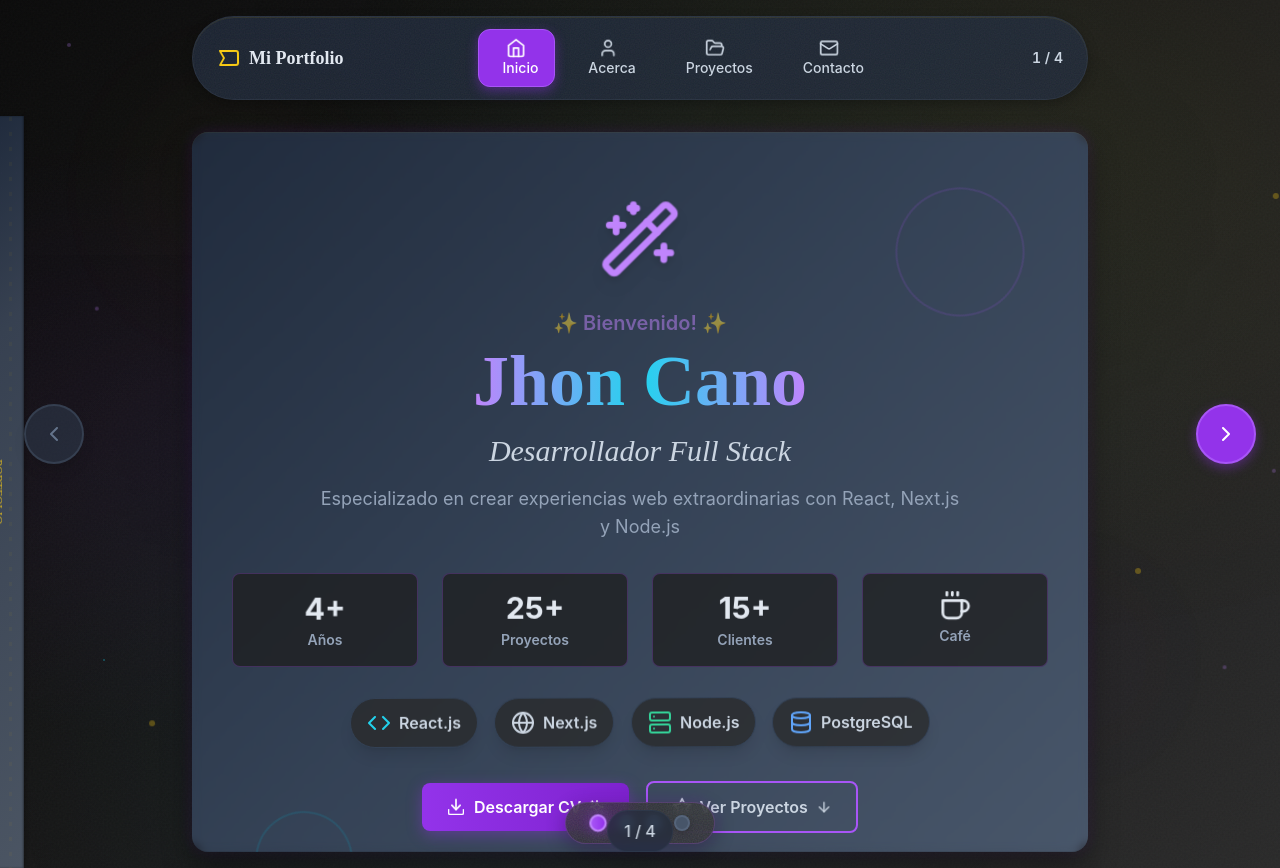
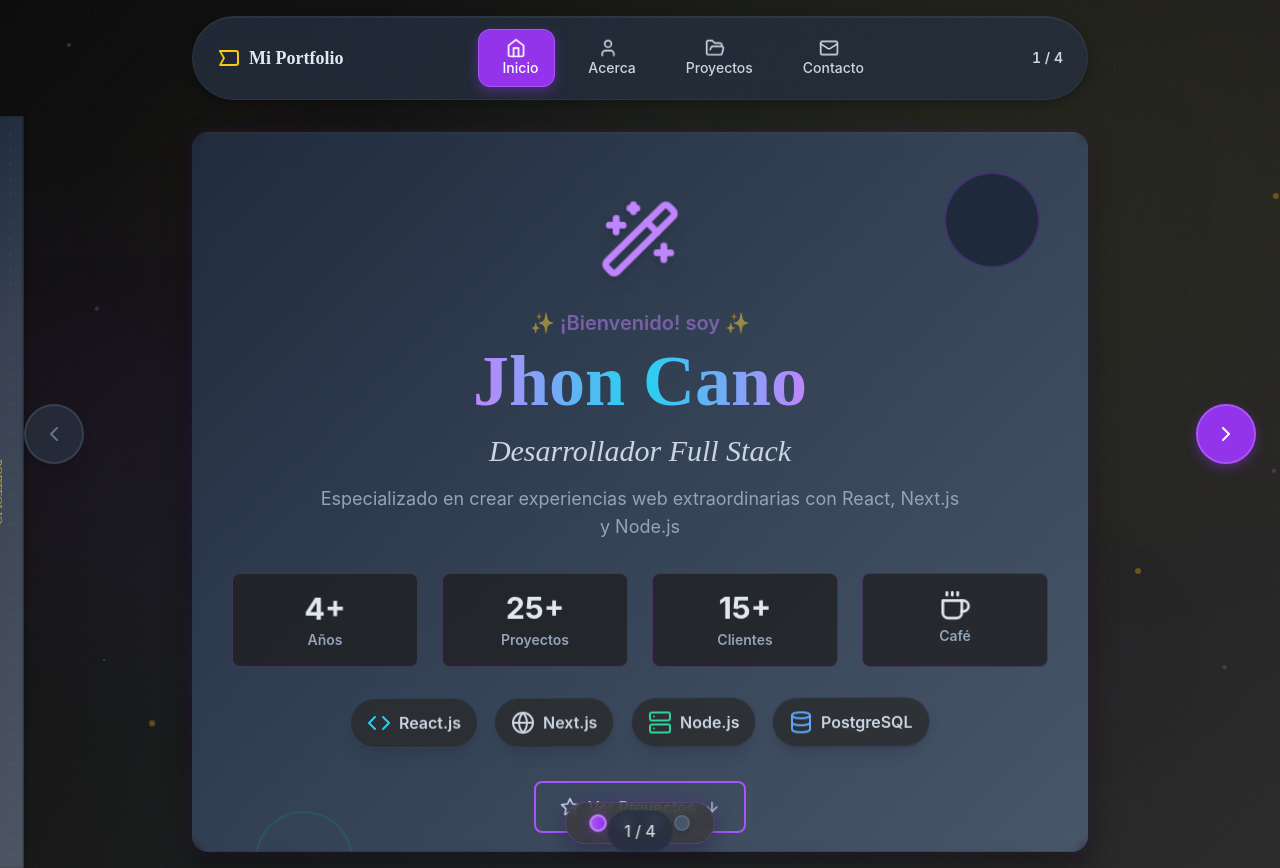
Before and after one commit to Napolesllll/mi-portfolio, a React (Create React App) app: page / in a window 1280 px wide. Built offline with nearby package versions, Linux system fonts and the light colour scheme.

Commit message:
nueva implementacion

```diff
--- a/src/assets/data/portfolioData.js
+++ b/src/assets/data/portfolioData.js
@@ -4,13 +4,13 @@ const portfolioData = {
     title: "Desarrollador Full Stack",
     description: "Especializado en crear experiencias web extraordinarias con React, Next.js y Node.js",
     location: "Medellín, Colombia",
-    email: "jhon@example.com",
-    phone: "+57 123 456 7890",
+    email: "canojhon148@gmail.com",
+    phone: "+57 324 534 0651",
     website: "https://jhon-portfolio.com",
     resume: "https://example.com/cv.pdf"
   },
   social: {
-    github: "https://github.com/jhoncano",
+    github: "https://github.com/Napolesllll",
     linkedin: "https://linkedin.com/in/jhoncano",
     twitter: "https://twitter.com/jhoncano"
   },
--- a/src/components/WelcomeScreen.jsx
+++ b/src/components/WelcomeScreen.jsx
@@ -68,7 +68,7 @@ const WelcomeScreen = ({ show }) => {
             animate="visible"
             className="text-3xl md:text-5xl font-bold mt-6 bg-gradient-to-r from-purple-400 to-cyan-300 bg-clip-text text-transparent"
           >
-            Bienvenido 🚀
+            Bienvenido a mi Portfolio 🚀
           </motion.h1>
 
           <motion.p
--- a/src/components/layout/BookContainer/BookContainer.jsx
+++ b/src/components/layout/BookContainer/BookContainer.jsx
@@ -70,6 +70,9 @@ const BookContainer = () => {
     []
   );
 
+  // Detectamos si estamos en HomePage para pasar goToProjects
+  const isHomePage = CurrentPageComponent === HomePage;
+
   return (
     <div
       className="min-h-screen relative overflow-hidden"
@@ -99,7 +102,14 @@ const BookContainer = () => {
             getAnimationConfig={getAnimationConfig}
             pages={pages}
             portfolioData={portfolioData}
-            CurrentPageComponent={CurrentPageComponent}
+            // Pasamos goToProjects SOLO si es HomePage
+            CurrentPageComponent={(props) => (
+              <CurrentPageComponent
+                {...props}
+                data={portfolioData}
+                goToProjects={isHomePage ? () => goToPage(2) : undefined}
+              />
+            )}
             pageVariants={pageVariants}
             mobilePageVariants={mobilePageVariants}
           />
--- a/src/components/pages/ContactPage.jsx
+++ b/src/components/pages/ContactPage.jsx
@@ -71,8 +71,8 @@ const ContactPage = ({ data }) => {
     {
       icon: Github,
       name: 'GitHub',
-      username: '@tu-usuario',
-      url: social?.github || 'https://github.com/tu-usuario',
+      username: '@Napolesllll',
+      url: social?.github || 'https://github.com/Napolesllll',
       color: 'bg-slate-700 hover:bg-slate-600',
       description: 'Explora mis repositorios'
     },
@@ -96,7 +96,7 @@ const ContactPage = ({ data }) => {
       icon: Globe,
       name: 'Portfolio',
       username: 'mi-portfolio.com',
-      url: personal?.website || 'https://tu-portfolio.com',
+      url: 'https://mi-portfolio-jhon-cano.vercel.app',
       color: 'bg-emerald-600 hover:bg-emerald-700',
       description: 'Mi sitio web personal'
     }
--- a/src/components/pages/HomePage.jsx
+++ b/src/components/pages/HomePage.jsx
@@ -1,4 +1,4 @@
-import React, { memo, useMemo, useCallback } from 'react';
+import React, { memo, useMemo } from 'react';
 import { motion } from 'framer-motion';
 import {
   Wand2,
@@ -6,14 +6,12 @@ import {
   Globe,
   Server,
   Database,
-  Sparkles,
   Star,
-  Download,
   ArrowDown,
   Coffee
 } from 'lucide-react';
 
-const HomePage = memo(({ data }) => {
+const HomePage = memo(({ data, goToProjects }) => {
   const { personal, stats } = data || {};
 
   // Animaciones
@@ -49,16 +47,6 @@ const HomePage = memo(({ data }) => {
     { icon: Database, name: "PostgreSQL", color: "text-blue-400" }
   ], []);
 
-  const handleDownloadCV = useCallback(() => {
-    if (personal?.resume) {
-      window.open(personal.resume, '_blank');
-    }
-  }, [personal?.resume]);
-
-  const handleViewProjects = useCallback(() => {
-    console.log('Navigate to projects');
-  }, []);
-
   // Cards
   const StatCard = memo(({ value, label, delay = 0, icon: IconComponent }) => (
     <div className="backdrop-blur-sm p-2 sm:p-3 md:p-4 rounded-lg border border-purple-500/25 bg-[rgba(30,30,30,0.75)]">
@@ -91,11 +79,19 @@ const HomePage = memo(({ data }) => {
     <div className="min-h-screen flex flex-col justify-center items-center relative overflow-hidden px-3 sm:px-4 py-6">
       {/* Decoraciones */}
       <div className="absolute inset-0 pointer-events-none">
-        <motion.div
-          className="absolute top-10 right-10 w-16 h-16 sm:w-24 sm:h-24 md:w-32 md:h-32 border-2 border-purple-500/15 rounded-full"
-          animate={{ rotate: 360, scale: [1, 1.05, 1] }}
-          transition={{ duration: 20, repeat: Infinity, ease: "linear" }}
-        />
+        {/* Foto arriba derecha */}
+        <div className="absolute top-6 right-6 w-16 h-16 sm:w-20 sm:h-20 md:w-24 md:h-24 rounded-full border-2 border-purple-500/25 overflow-hidden bg-slate-800">
+          {/* Aquí irá tu foto */}
+          {personal?.photo && (
+            <img
+              src={personal.photo}
+              alt="Foto personal"
+              className="w-full h-full object-cover"
+            />
+          )}
+        </div>
+
+        {/* Círculos decorativos */}
         <motion.div
           className="absolute bottom-10 left-10 w-12 h-12 sm:w-16 sm:h-16 md:w-24 md:h-24 border-2 border-cyan-500/15 rounded-full"
           animate={{ rotate: -360, scale: [1, 1.1, 1] }}
@@ -121,10 +117,12 @@ const HomePage = memo(({ data }) => {
           </motion.div>
         </motion.div>
 
+        {/* Saludo con nombre */}
         <motion.p variants={itemVariants} className="text-purple-400 text-sm sm:text-lg md:text-xl font-semibold mb-2 animate-pulse">
-          ✨ Bienvenido! ✨
+          ✨ ¡Bienvenido! soy ✨
         </motion.p>
 
+        {/* Nombre grande */}
         <motion.h1
           variants={itemVariants}
           className="text-3xl sm:text-4xl md:text-6xl lg:text-7xl font-bold mb-2 md:mb-4 font-serif relative px-2"
@@ -134,6 +132,7 @@ const HomePage = memo(({ data }) => {
           </span>
         </motion.h1>
 
+        {/* Subtítulo */}
         <motion.h2 variants={itemVariants} className="text-base sm:text-xl md:text-2xl lg:text-3xl text-slate-300 mb-3 sm:mb-4 font-serif italic">
           {personal?.title || "Mago del Desarrollo Full Stack"}
         </motion.h2>
@@ -157,21 +156,10 @@ const HomePage = memo(({ data }) => {
           ))}
         </motion.div>
 
-        {/* Botones */}
+        {/* Botón Ver Proyectos */}
         <motion.div variants={itemVariants} className="flex flex-col sm:flex-row gap-2 sm:gap-3 md:gap-4 justify-center items-center">
           <motion.button
-            onClick={handleDownloadCV}
-            className="magic-button group w-full sm:w-auto"
-            whileHover={{ scale: 1.03 }}
-            whileTap={{ scale: 0.98 }}
-          >
-            <Download className="w-4 h-4 sm:w-5 sm:h-5" />
-            <span>Descargar CV</span>
-            <Sparkles className="w-3 h-3 sm:w-4 sm:h-4" />
-          </motion.button>
-
-          <motion.button
-            onClick={handleViewProjects}
+            onClick={goToProjects}
             className="px-3 py-2 sm:px-4 sm:py-2 md:px-6 md:py-3 bg-transparent border-2 border-purple-500 text-slate-300 font-semibold rounded-lg hover:bg-purple-500 hover:text-white transition-all duration-200 flex items-center space-x-2 group w-full sm:w-auto"
             whileHover={{ scale: 1.03 }}
             whileTap={{ scale: 0.98 }}
@@ -183,7 +171,7 @@ const HomePage = memo(({ data }) => {
         </motion.div>
 
         <motion.p variants={itemVariants} className="mt-6 md:mt-10 text-slate-400 font-medium text-xs sm:text-sm md:text-base animate-pulse">
-          ⬇️ Desliza las páginas para descubrir ⬇️
+          ← Desliza las páginas para descubrir →
         </motion.p>
       </motion.div>
     </div>
```
